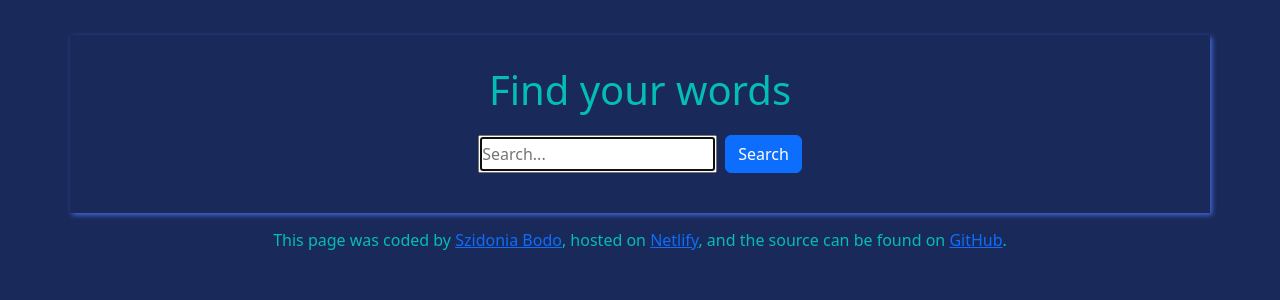
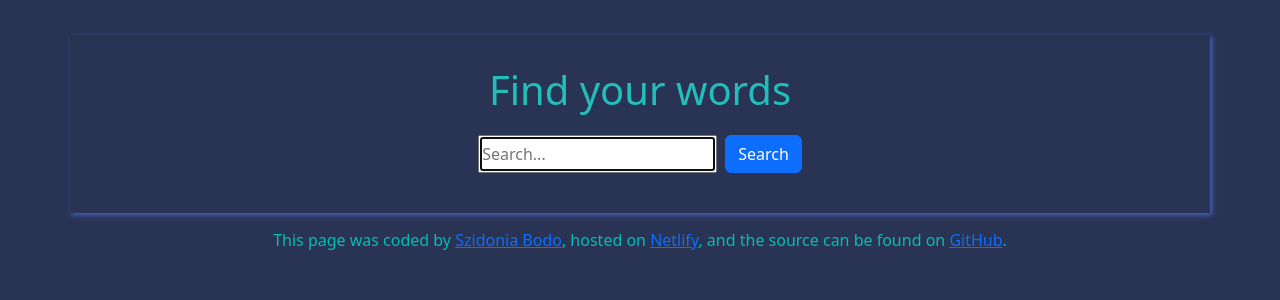
Before and after one commit to bodoszidi/dictionary, a React (Create React App) app: page / in a window 1280 px wide. Shown: the top 300 px of the page. Built offline with nearby package versions, Linux system fonts and the light colour scheme; a web font is replaced by a local one.

Commit message:
updated css bootstrap and changed background colors

```diff
--- a/src/App.css
+++ b/src/App.css
@@ -1,10 +1,10 @@
 .container{
     padding: 25px;
-    box-shadow:2px 2px 5px #4469d7;
+    box-shadow:2px 2px 5px #4565c2;
 }
 .App {
     text-align: center;
-    background-color: #192959;
+    background-color: #293454;
     font-family: "Irish Grover", system-ui;
     font-weight: 400;
     padding: 20px 20px;
@@ -14,7 +14,7 @@
 .App-header {
     margin: 0 auto;
     font-size: 40px;
-    color: #04bdb6;
+    color: #23beb9;
 }
 footer {
     padding-top: 15px;
--- a/src/Meaning.js
+++ b/src/Meaning.js
@@ -1,16 +1,15 @@
 import Synonyms from "./Synonyms";
 
 export default function Meaning({ meaning }) {
-    console.log("meaning:", meaning);
 
     function ExampleContent({ example }) {
         if (example && example.length > 0) {
             return (
                 <div className="d-flex flex-column flex-md-row">
-                    <h2 className="me-2">
+                    <h5 className="p-1">
                         Example:{" "}
-                    </h2>
-                    <p className="m-2 p-1">
+                    </h5>
+                    <p className="m-1">
                         <em>{example}</em>
                     </p>
                 </div>
@@ -20,9 +19,11 @@ export default function Meaning({ meaning }) {
 
     return (
         <div className="Meaning">
+            <h3 className="me-2 d-flex flex-column flex-md-row flex-wrap justify-content-start">{meaning.partOfSpeech} </h3>
             <div className="d-flex flex-column flex-md-row flex-wrap justify-content-start">
-                <h3 className="me-2">Definition: </h3>
-                <p className="m-2 p-1">{meaning.definition}</p>
+
+                <h5 className="p-1">Definition: </h5>
+                <p className="m-1">{meaning.definition}</p>
             </div>
 
             <ExampleContent example={meaning.example} />
--- a/src/Synonyms.js
+++ b/src/Synonyms.js
@@ -1,11 +1,10 @@
 export default function Synonyms(props) {
-    console.log("THIS IS IT", props.synonyms);
     if (props.synonyms) {
         return (
-            <div className="Synonyms d-flex flex-column flex-md-row flex-wrap justify-content-start">
-                <h2 className=" me-2">Synonyms: </h2>
+            <div className="Synonyms p-1 d-flex flex-column flex-md-row flex-wrap justify-content-start">
+                <h5 className=" me-1">Synonyms: </h5>
                 {props.synonyms.map((synonyms, index) => {
-                    return <p className="m-2 p-1" key={index}>{synonyms}</p>;
+                    return <p className="" key={index}>{synonyms}</p>;
                 })}
             </div>
         );
--- a/src/index.css
+++ b/src/index.css
@@ -5,7 +5,7 @@ body {
     sans-serif;
   -webkit-font-smoothing: antialiased;
   -moz-osx-font-smoothing: grayscale;
-  background-color: #192959;
+  background-color: #293454;
 }
 
 code {
```
